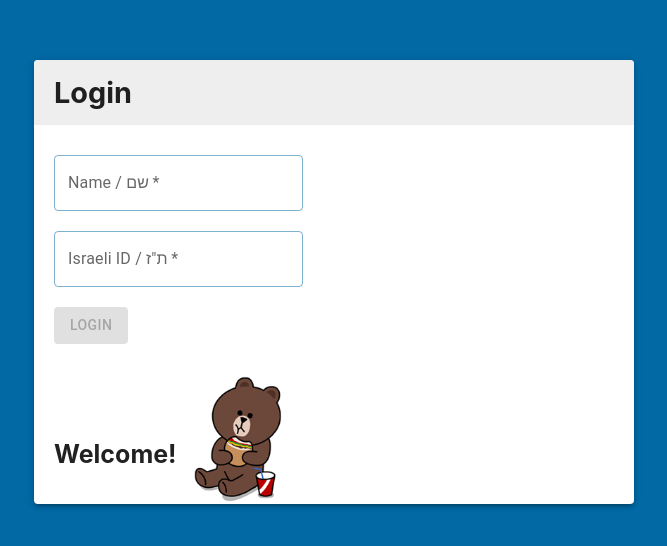
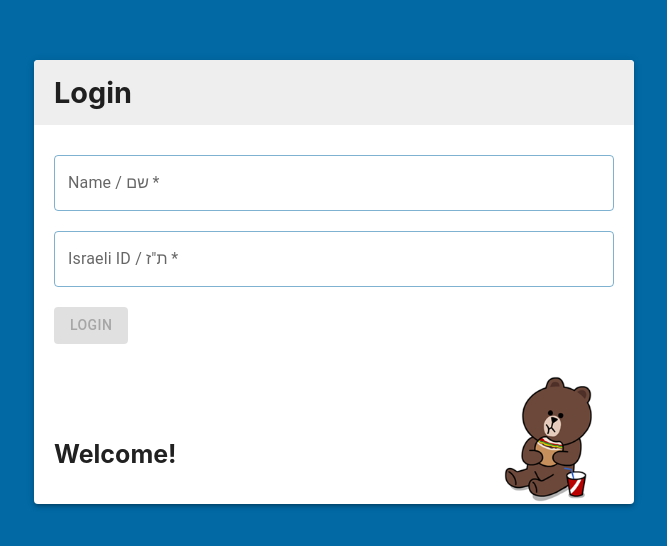
Before and after one commit to Dkhodos/Amazia, a React (Vite) app in the folder client/: page /login in a window 1280 px wide. Shown: the part 118-664 px from the top of the page, without its empty margins (306-973 px from the left). Built offline with nearby package versions, Linux system fonts and the light colour scheme; what use-query-params would draw is missing.

Commit message:
fix login

```diff
--- a/client/src/pages/Login/Login.tsx
+++ b/client/src/pages/Login/Login.tsx
@@ -1,9 +1,5 @@
 import classes from "./styles.module.css"
-import BearImage from "../../../public/images/login/bear.png"
 import {Button, FormControl} from "@mui/material"
-import TextInput from "../../components/TextInput"
-import useDelay from "../../hooks/useDelay"
-import clsx from 'clsx'
 import React, { useState } from "react"
 import Main from "../../components/Main"
 import { Navigate } from 'react-router-dom';
@@ -12,6 +8,9 @@ import {setLogin} from "../../hooks/useLogin";
 import isIsraeliIDNumber from "../../utils/isIsraeliIDNumber";
 import Users from "../../services/users"
 import Loader from "../../components/Loader"
+import styled from '@emotion/styled'
+import Input from "./components/Input"
+import BearImage from "./components/BearImage"
 
 const styles = {
     root : classes.modal
@@ -20,7 +19,6 @@ const styles = {
 const ID_PATTERN = "[0-9]{9}"
 
 export default function Login() {
-    const welcome = useDelay(200);
     const [redirect, setRedirect] = useState(false);
     const {name, id, setUser, errors, setErrors} = useLoginState();
     const [isLoading, setLoading] = useState(false);
@@ -61,30 +59,52 @@ export default function Login() {
     return (
         <Main title={"Login"} classes={styles}>
             {isLoading ? <Loader/> : null}
-            <FormControl variant="standard">
-                <div className={classes.view}>
-                    <div className={classes.inputs}>
-                        <span className={classes.input}>
-                            <TextInput label="Name / שם" value={name} onChange={e => setUser(e.target.value, id)} required/>
-                        </span>
-                        <span className={classes.input}>
-                            <TextInput label='Israeli ID / ת"ז' value={id} onChange={e => setUser(name, e.target.value)} required  inputProps={{pattern: ID_PATTERN}}
-                                       error={Boolean(errors.id)} helperText={errors.id}/>
-                        </span>
-                    </div>
+            <Form variant="standard">
+                <View>
+                    <InputsWrapper>
+                        <Input label="Name / שם" value={name} onChange={e => setUser(e.target.value, id)} required/>
+                        <Input  label='Israeli ID / ת"ז' value={id} onChange={e => setUser(name, e.target.value)} required  inputProps={{pattern: ID_PATTERN}}
+                                error={Boolean(errors.id)} helperText={errors.id} />
+                    </InputsWrapper>
 
-                    <div className={classes.buttons}>
+                    <Buttons>
                         <Button type={"submit"} variant="contained" onClick={onLogin} disabled={!(id && name)}>Login</Button>
-                    </div>
+                    </Buttons>
 
-                    <div className={classes.bottom}>
-                        <p>Welcome!</p>
-                        <img src={BearImage} alt={'login bear'} className={clsx(classes.bear, {[classes.welcome]: welcome})}/>
-                    </div>
-                </div>
-            </FormControl>
+                    <Bottom>
+                        <WelcomeMessage>Welcome!</WelcomeMessage>
+                        <BearImage />
+                    </Bottom>
+                </View>
+            </Form>
         </Main>
-
-
     )
 }
+
+const View = styled.div`
+    margin: 10px 20px;
+`;
+
+const InputsWrapper = styled.div`
+    margin-top: 5px;
+`;
+
+const Buttons = styled.div`
+    display: flex;
+`;
+
+const Bottom = styled.div`
+    display: flex;
+    justify-content: space-between;
+    align-items: flex-end;
+`;
+
+const WelcomeMessage = styled.p`
+    font-weight: bold;
+    text-align: left;
+    font-size: 25px;
+`;
+
+const Form = styled(FormControl)`
+    width: 100%;
+`;
--- /dev/null
+++ b/client/src/pages/Login/components/BearImage.tsx
@@ -0,0 +1,24 @@
+import styled from "@emotion/styled";
+import React from "react";
+import useDelay from "../../../hooks/useDelay";
+import BearImageSrc from "../../../../public/images/login/bear.png"
+
+const BearImage = ({delay = 200}:{delay?: number}) => {
+    const welcome = useDelay(delay);
+
+    return <Image src={BearImageSrc} alt={'login bear'} welcome={Boolean(welcome)}/>
+}
+
+export default BearImage;
+
+interface ImageProps  {
+    welcome: boolean
+}
+
+const Image = styled.img<ImageProps>`
+    height: 150px;
+    position: relative;
+    bottom: -20px;
+    transform: ${(props) => props.welcome ? "" : "scaleX(-1)"};
+    transition: .3s all ease-in-out;
+`
--- /dev/null
+++ b/client/src/pages/Login/components/Input.tsx
@@ -0,0 +1,20 @@
+import styled from "@emotion/styled";
+import { TextFieldProps } from "@mui/material";
+import React from "react";
+import TextInput from "../../../components/TextInput";
+
+const Input = (props: TextFieldProps) => (
+    <InputWrapper>
+        <TextInput {...props}/>
+    </InputWrapper>
+)
+
+
+
+const InputWrapper = styled.span`
+    display: flex;
+    margin: 20px 0;
+    width: 100%;
+`
+
+export default Input;
--- a/client/src/pages/Start/hooks/usePreloadImages.ts
+++ b/client/src/pages/Start/hooks/usePreloadImages.ts
@@ -2,15 +2,16 @@ import { useEffect, useMemo } from "react";
 import { useAppSelector } from "../../../store";
 import { selectQuestions } from "../../../store/reducers/root/root.selectors";
 
-function preload(index: number, src: string){
-    const imageID = `image_preloader_${index}_${Date.now()}`;
+function preload(src: string){
+    const img = new Image();
 
-    const image = document.createElement("div");
+    if(import.meta.env.MODE === "production"){
+        img.src = src;
+    } else{
+        img.src = "/public/" + src;
+    }
 
-    image.id = imageID;
-    image.style.background = `url(${src}) no-repeat -9999px -9999px`
-
-    document.head.appendChild(image);
+    img.onload = () => console.log(`preload ${src}`);
 }
 
 export default function usePreloadImages(){
@@ -21,8 +22,14 @@ export default function usePreloadImages(){
     },[questions])
 
     useEffect(() => {
-        images.forEach((value, index) => {
-            preload(index + 1, value);
+        if(images.length === 0){
+            return;
+        }
+
+        console.log("Preloading images...");
+
+        images.forEach((value) => {
+            preload(value);
         });
     },[images])
 }
--- a/client/vite.config.ts
+++ b/client/vite.config.ts
@@ -1,11 +1,15 @@
 import { defineConfig } from 'vite'
 import react from '@vitejs/plugin-react'
+
+const now = Date.now();
 
 // https://vitejs.dev/config/
 export default defineConfig({
   plugins: [react()],
   publicDir: "public",
   build: {
+    sourcemap: true,
+    minify: "terser",
     outDir: "static",
   }
 })
```
Also changed, not shown: 1 other file (tests, documents, lock files or other folders).
